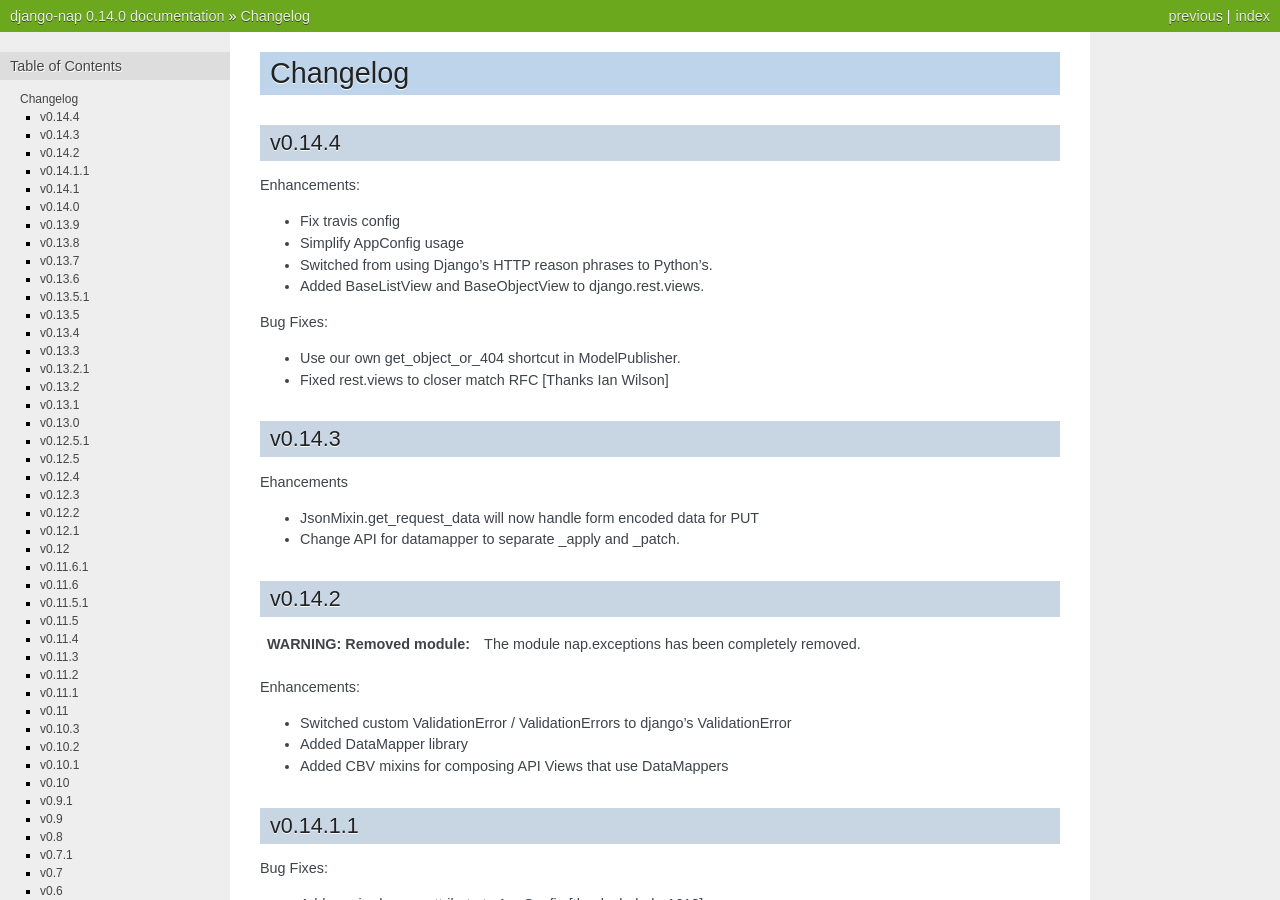
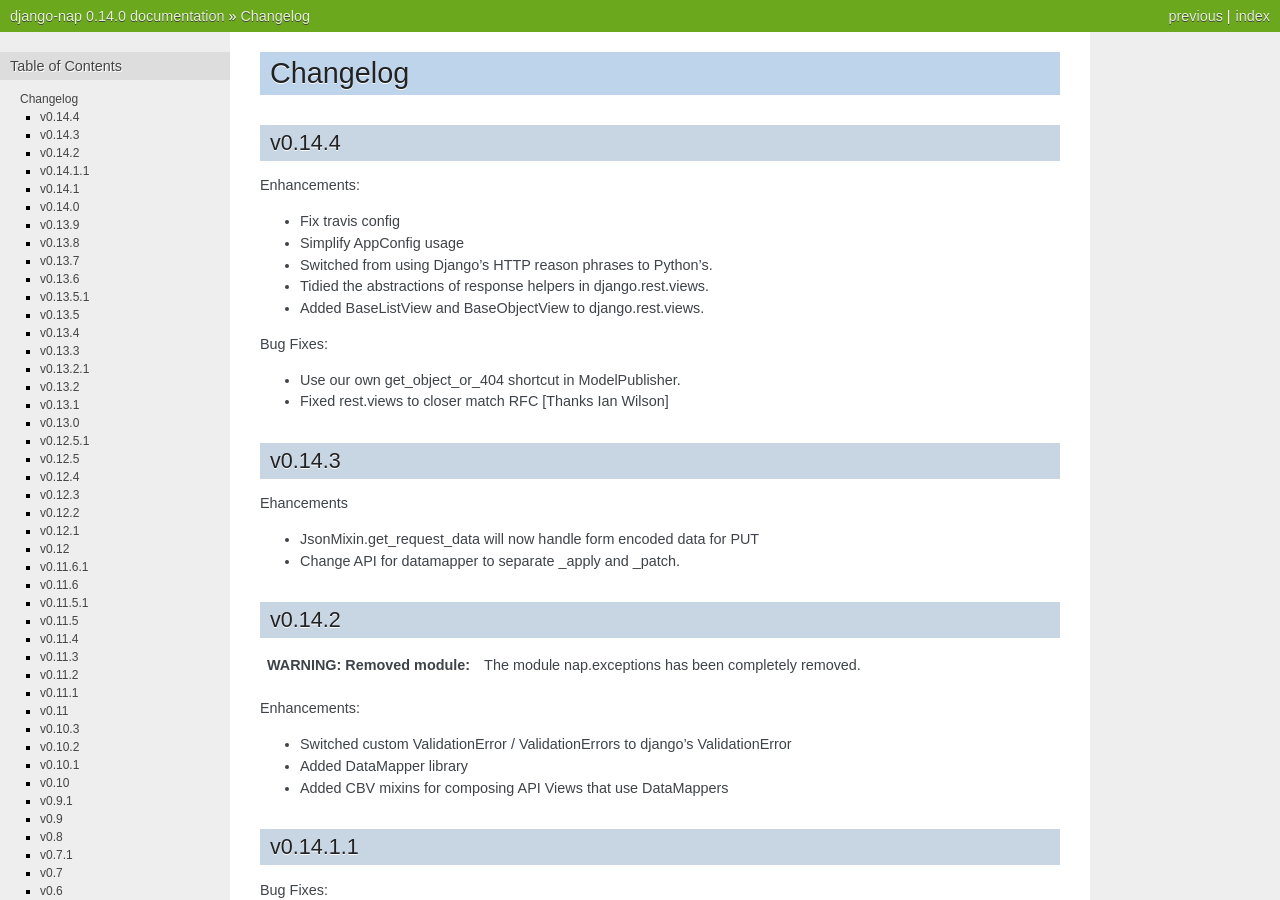
Before and after one commit to funkybob/django-nap, a Sphinx documentation site: the page built from docs/changelog.rst, in a window 1280 px wide and 900 px high. Built offline with Sphinx 7.4.7, drawn with Linux system fonts in a browser that asks for light colours; pages that are not in the unit, such as notebooks, are missing from menus.

Commit message:
Update changelog

```diff
--- a/docs/changelog.rst
+++ b/docs/changelog.rst
@@ -10,6 +10,7 @@
 - Fix travis config
 - Simplify AppConfig usage
 - Switched from using Django's HTTP reason phrases to Python's.
+- Tidied the abstractions of response helpers in django.rest.views.
 - Added BaseListView and BaseObjectView to django.rest.views.
 
 Bug Fixes:
```
